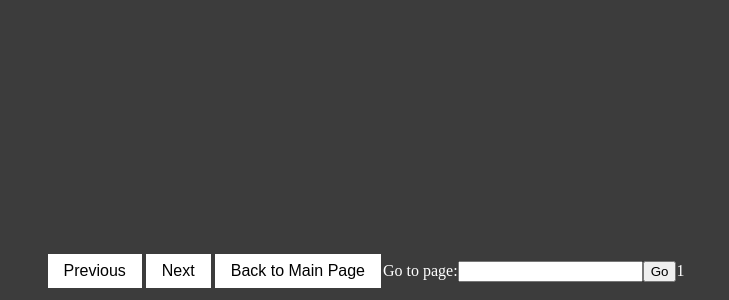
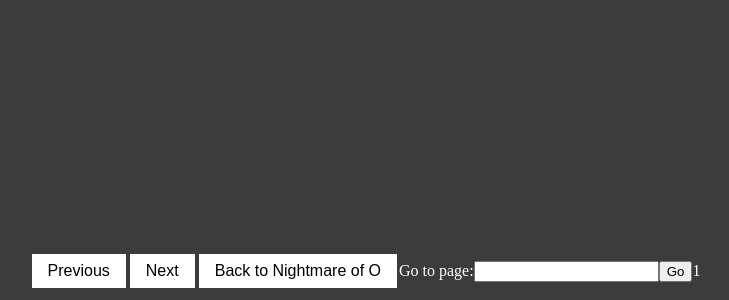
Before and after one commit to TronRin/tronrin.github.io, a plain HTML site: page webcomic_1.html in a window 1280 px wide. Shown: the part 1603-1903 px from the top of the page, without its empty margins (275-1004 px from the left). Drawn offline with Linux system fonts and the light colour scheme.

Commit message:
Update webcomic_1.html

```diff
--- a/webcomic_1.html
+++ b/webcomic_1.html
@@ -19,7 +19,7 @@
 	<div id="controls">
 		<button class="control-button" onclick="loadPrevPage()">Previous</button>
 		<button class="control-button" onclick="loadNextPage()">Next</button>
-		<button class="control-button" onclick="window.location.href='index.html'">Back to Main Page</button>
+		<button class="control-button" onclick="window.location.href='index.html'">Back to Nightmare of O</button>
 		<br>
 		<label for="page_input">Go to page:</label>
 		<input type="number" id="page_input" min="1">
```
